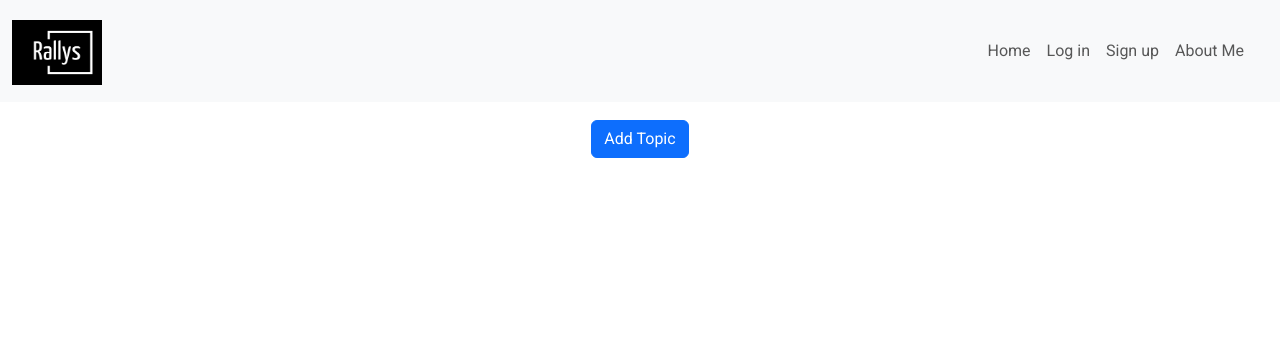
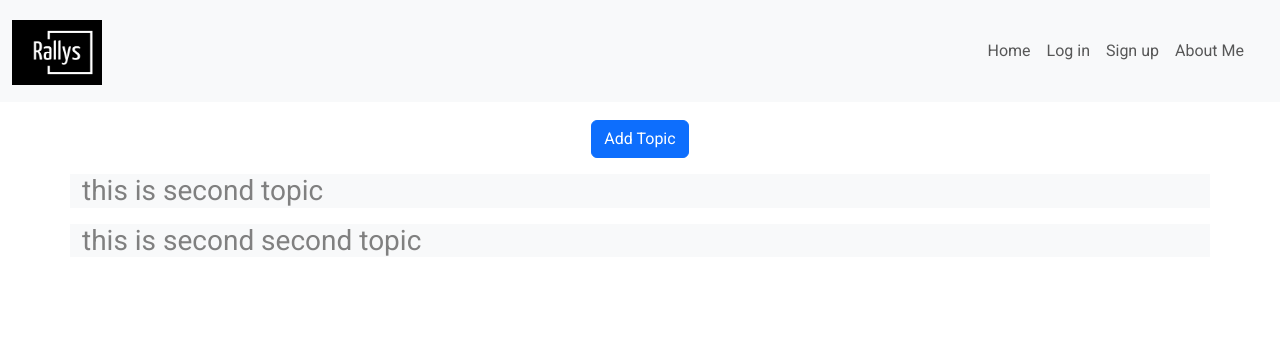
Before and after one commit to HarshaReddyV/Rallys, a Django app: page /share/20935 in a window 1280 px wide. Shown: the top 362 px of the page. Run offline with Django 4.2, Linux system fonts and the light colour scheme; data comes from the database, SQL or seed files in the repository; both versions use the stored data as it was after the commit.

Commit message:
Topic redirection to commenting area implemented

```diff
--- a/forum/urls.py
+++ b/forum/urls.py
@@ -3,5 +3,6 @@ from django.urls import path, include
 from . import views
 
 urlpatterns = [
-    path('add/<int:id>', views.add, name='add')
+    path('add/<int:id>', views.add, name='add'),
+    path('topic/<int:id>', views.topic, name="topic")
 ]
--- a/forum/views.py
+++ b/forum/views.py
@@ -12,7 +12,7 @@ def add(request, id):
         description = request.POST['description'].strip()
         if topic == '':
             return render(request, 'forum/add.html',{
-                'message': "Title Cannot be Empty",
+                'message': "Summary Cannot be empty",
                 'id': id})
 
         parent = Tickers.objects.get(id = id)
@@ -24,3 +24,7 @@ def add(request, id):
         )
         Tickers.save(item)
         return redirect(f'/share/{id}')
+
+
+def topic(request, id):
+    return HttpResponse('This is where the real work goes on...')
--- a/home/templates/home/details.html
+++ b/home/templates/home/details.html
@@ -13,5 +13,16 @@
       <button class="btn btn-primary">Add Topic</button>
     </a>
   </div>
+  {% if topics %}
+    {% for topic in topics %}
+    <a id="link" href="{% url 'topic' topic.id %} ">
+      <div  class="container container-sm bg-light my-3">
+        <div  class="">
+           <h3> {{topic.title}}</h6>
+        </div>
+      </div>
+    </a>
+    {% endfor %}
+  {% endif %}
 
 {% endblock %}
--- a/home/views.py
+++ b/home/views.py
@@ -5,6 +5,7 @@ from django.http import HttpResponse, HttpResponseRedirect
 from django.shortcuts import render,redirect
 from django.urls import reverse
 from .models import Tickers, User
+from forum.models import Topic, Comment
 import csv
 import os
 
@@ -111,8 +112,10 @@ def profile(request):
 
 def details(request, id):
     item = Tickers.objects.get(id = id)
+    topics = Topic.objects.filter(parent_ticker = item)
     return render(request, 'home/details.html', {
-        'item': item
+        'item': item,
+        'topics': topics
     })
 
 def register(request):
```
Also changed, not shown: db.sqlite3.
